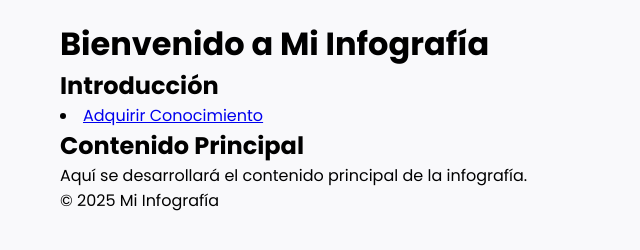
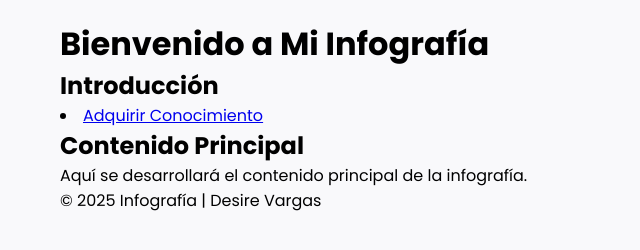
Before and after one commit to desivar/infografia, a plain HTML site: page index.html in a window 1280 px wide. Shown: the whole page, without its empty margins (0-640 px from the left). Drawn offline with Linux system fonts and the light colour scheme.

Commit message:
update for footer text

```diff
--- a/index.html
+++ b/index.html
@@ -29,7 +29,7 @@
             </section>
         </main>
         <footer>
-            <p>© 2025 Mi Infografía</p>
+            <p>© 2025 Infografía | Desire Vargas</p>
         </footer>
     </div>
 </body>
```
